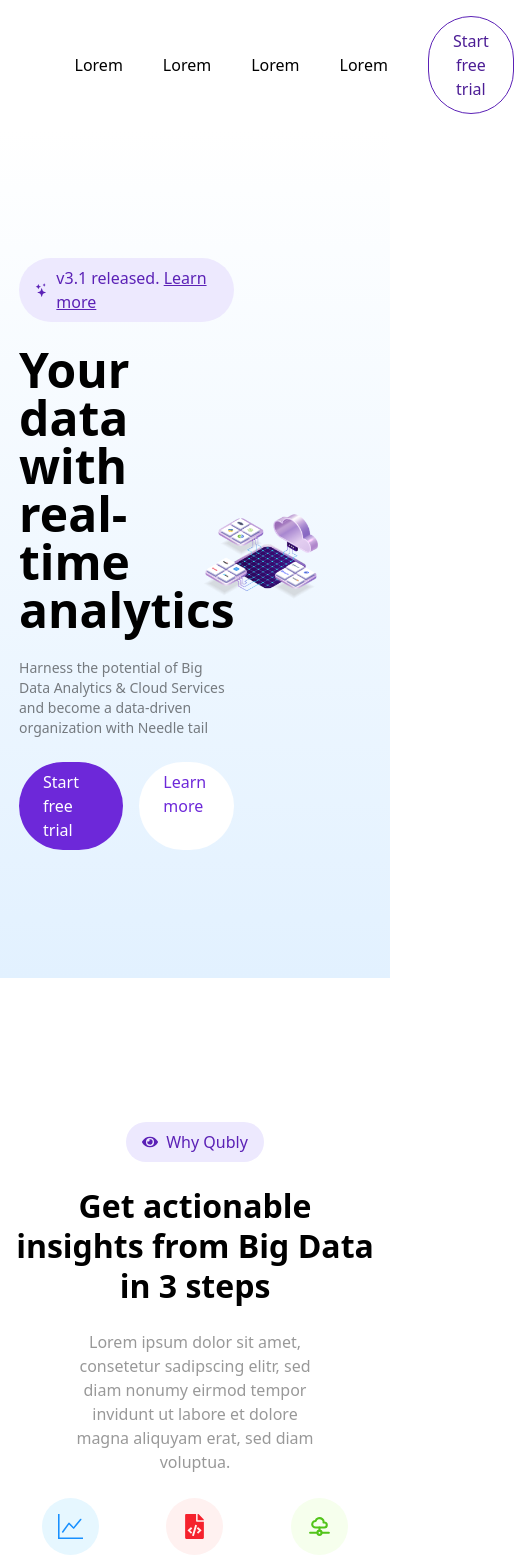
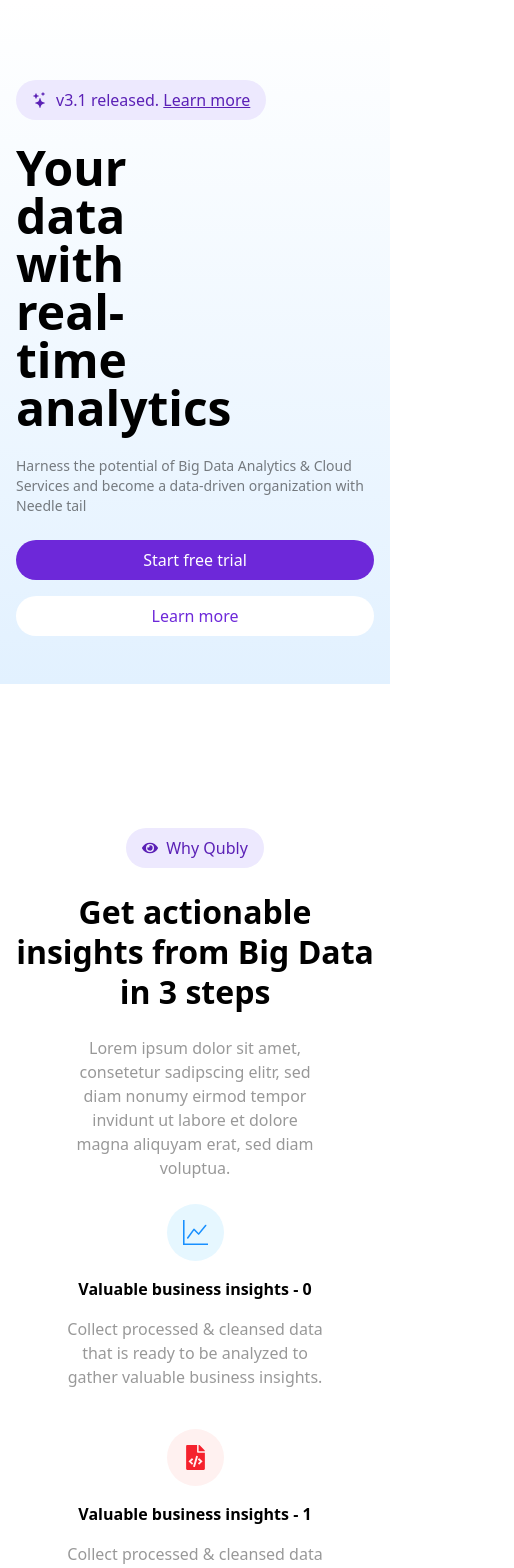
Before and after one commit to MatheusPMelo/qubly, a React (Vite) app: page / in a window 390 px wide. Shown: the top 1568 px of the page, 514 px wide, since content can reach past the window. Built offline with nearby package versions, Linux system fonts and the light colour scheme.

Commit message:
adaptação para mobile

```diff
--- a/src/App.tsx
+++ b/src/App.tsx
@@ -7,7 +7,7 @@
 function App() {
 
   return (
-    <div className="App">
+    <div className="App min-w-full">
       <Navbar />
       <Header />
       <WhyQubly />
--- a/src/components/Header.tsx
+++ b/src/components/Header.tsx
@@ -4,9 +4,9 @@
 
 export function Header() {
     return (
-        <div className="flex justify-center bg-gradient-to-t dark:from-violet-300 from-blue-light to-transparent">
-            <div className="w-full max-w-max-screen-view grid place-items-center grid-cols-2">
-                <div className='py-32'>
+        <div className="flex justify-center bg-gradient-to-t dark:from-violet-300 from-blue-light to-transparent pb-12 md:pb-px">
+            <div className="container px-4 mx-auto grid place-items-center grid-cols-1 md:grid-cols-2">
+                <div className='pt-20 md:py-32'>
                     <Tag
                         icon={<BsStars />}
                         title='v3.1 released.'
@@ -16,7 +16,7 @@
 
                     <h1
                         data-testid="headerTitle"
-                        className='text-5xl font-bold w-[90%] my-6 dark:text-white'
+                        className='text-5xl font-bold w-3/5 md:w-11/12 my-6 dark:text-white'
                     >
                         Your data with real-time analytics
                     </h1>
@@ -27,24 +27,24 @@
                         Harness the potential of Big Data Analytics & Cloud Services and become a data-driven organization with Needle tail
                     </p>
 
-                    <div className="flex gap-4">
+                    <div className="flex gap-4 flex-col md:flex-row">
                         <a
                             data-testid="headerButtonStartTrial"
                             href=""
-                            className='py-2 transition-all duration-300 hover:-translate-y-1 px-6 bg-violet-700 text-white rounded-full text-base'
+                            className='text-center py-2 transition-all duration-300 md:hover:-translate-y-1 px-6 bg-violet-700 text-white rounded-full text-base'
                         >
                             Start free trial
                         </a>
                         <a
                             data-testid="headerButtonLearnMore"
                             href=""
-                            className='py-2 transition-all duration-300 hover:-translate-y-1 px-6 bg-white text-violet-700 rounded-full text-base'
+                            className='text-center py-2 transition-all duration-300 md:hover:-translate-y-1 px-6 bg-white text-violet-700 rounded-full text-base'
                         >
                             Learn more
                         </a>
                     </div>
                 </div>
-                <div className='py-5'>
+                <div className='py-5 hidden md:block'>
                     <img
                         data-testid="headerImage"
                         src={logoHeader}
--- a/src/components/Navbar.tsx
+++ b/src/components/Navbar.tsx
@@ -24,7 +24,7 @@
     return (
 
 
-        <div className="flex justify-center">
+        <div className="md:flex md:justify-center hidden">
             <nav className='p-4 flex justify-between items-center max-w-max-screen-view w-full'>
                 <a href="#">
                     <img src={Logo} alt='Logo' />
--- a/src/components/teams.tsx
+++ b/src/components/teams.tsx
@@ -5,17 +5,17 @@
 export function Teams() {
     return (
         <section className="container mx-auto px-4 py-16">
-            <div className="grid gap-x-20 grid-cols-2">
-                <div className="flex align-center justify-center">
+            <div className="grid md:gap-x-20 md:grid-cols-2">
+                <div className="md:flex align-center justify-center hidden">
                     <img src={logos_circles} alt="logos em um circulo" />
                 </div>
-                <div className="flex align-center flex-col my-auto gap-y-6">
+                <div className="grid place-items-center md:flex md:align-center flex-col my-auto gap-y-6">
                     <Tag
                         title='For Product Teams'
                         icon={<BiGitRepoForked />}
                     />
-                    <h1 className='font-bold text-title'>Launch with the best stack</h1>
-                    <p className='text-base opacity-40 w-3/5 2xl:w-full'>A centralized platform that integrates zillions of data sources using Big Data ELT (Extract, Load & Transform) that leaves no data behind</p>
+                    <h1 className='font-bold text-title md:text-start text-center'>Launch with the best stack</h1>
+                    <p className='text-base opacity-40 text-center md:text-start w-10/12 md:w-3/5 2xl:w-full'>A centralized platform that integrates zillions of data sources using Big Data ELT (Extract, Load & Transform) that leaves no data behind</p>
                 </div>
             </div>
         </section>
--- a/src/components/why_qubly.tsx
+++ b/src/components/why_qubly.tsx
@@ -38,9 +38,9 @@
                 <p className="text-center w-4/6 font-normal text-base opacity-40">
                     Lorem ipsum dolor sit amet, consetetur sadipscing elitr, sed diam nonumy eirmod tempor invidunt ut labore et dolore magna aliquyam erat, sed diam voluptua.
                 </p>
-                <div data-testid={`container-card`} className="grid grid-cols-3 gap-x-4">
+                <div data-testid={`container-card`} className="grid grid-cols-1 md:grid-cols-3 gap-y-10 md:gap-x-4">
                     {cardsData.map((card, i) => (
-                        <div data-testid={`item-${i}`} key={i} className="flex flex-col align-center justify-center gap-y-4">
+                        <div data-testid={`item-${i}`} key={i} className="flex flex-col items-center justify-center gap-y-4">
                             <div className="grid place-items-center w-full">
                                 <span data-testid={`item-icon-${i}`} className={clsx("flex justify-center w-fit p-4 rounded-full", [
                                     i === 2 ? "bg-[#F6FFED]" : '',
@@ -51,7 +51,7 @@
                                 </span>
                             </div>
                             <h3 data-testid={`item-title-${i}`} className="text-center font-bold leading-6 text-base">{card.title} - {i}</h3>
-                            <p data-testid={`item-text-${i}`} className="text-center opacity-40">{card.description}</p>
+                            <p data-testid={`item-text-${i}`} className="text-center opacity-40 md:w-4/5 w-3/4">{card.description}</p>
                         </div>
                     ))}
                 </div>
```
